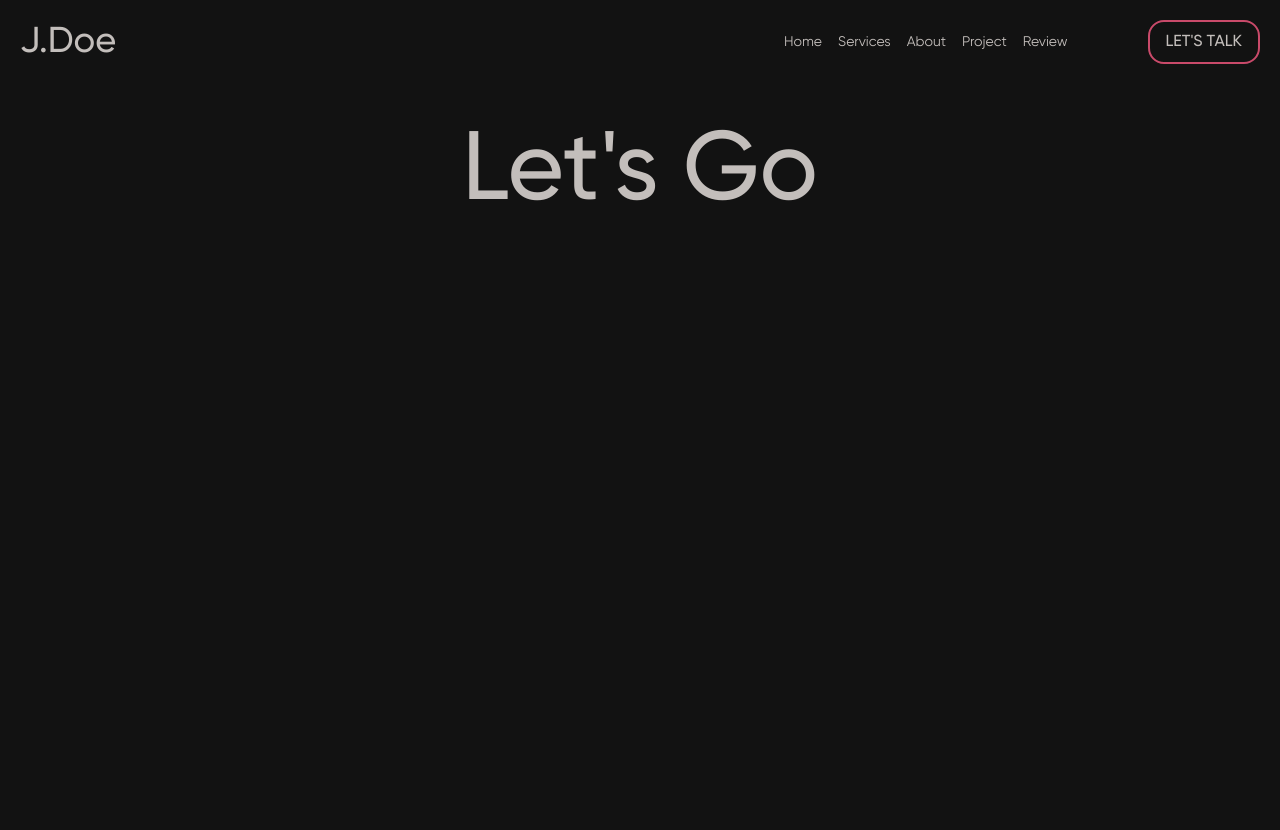
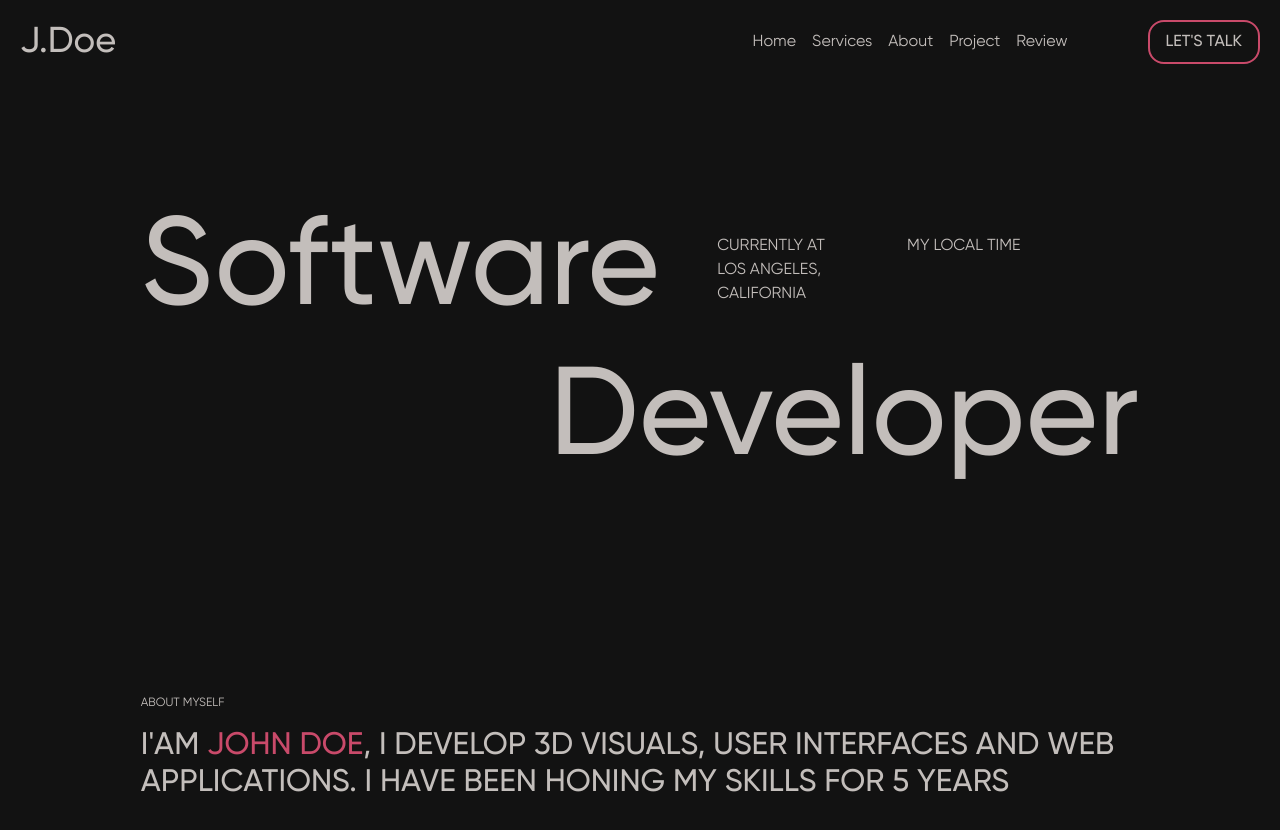
Before and after one commit to zoharkiks/theportfolyo, a Next.js app: page / in a window 1280 px wide. Shown: the top 830 px of the page. Before the commit the page ends 800 px from the top, so only its background shows below. Built offline with nearby package versions, Linux system fonts and the light colour scheme.

Commit message:
Add hero

```diff
--- a/src/app/globals.css
+++ b/src/app/globals.css
@@ -9,15 +9,15 @@
   --color-accent: hsl(345, 54%, 54%);
 
   /* Font Sizes */
-  --title-size: clamp(5em, 7.5vw, 7.5em);
+  --title-size: clamp(3.8em, 7.5vw, 7.5em);
   /* Copy Size */
-  --copy-size-l: 1em;
-  --copy-size-m: 0.875em;
-  --copy-size-s: 0.725em;
+  --copy-size-l: 1.2em;
+  --copy-size-m: 1em;
+  --copy-size-s: 0.8em;
 
   /* Padding */
   --section-padding: calc(var(--title-size) * 1.2);
-  --container-padding: calc(var(--gap) * 1.5);
+  --container-padding: calc(var(--gap) * 1);
 
   --gap: calc(var(--title-size) * 0.3);
 }
@@ -25,19 +25,19 @@
 /* ------------------------- Typography -------------------------------------------------- */
 h1 {
   font-weight: 500;
-  font-size: calc(var(--title-size) * 1.011);
+  font-size: calc(var(--title-size) * 1.3);
   line-height: 1.2;
 }
 
 h2 {
   font-weight: 400;
-  font-size: calc(var(--title-size) * 1.011 / 2);
+  font-size: calc(var(--title-size) * 1.3 / 2);
   line-height: 1.2;
 }
 
 h3 {
   font-weight: 400;
-  font-size: calc(var(--title-size) * 1.011 / 4);
+  font-size: calc(var(--title-size) * 1.3 / 4);
   line-height: 1.2;
 }
 
@@ -94,6 +94,7 @@ span {
   label {
     display: flex;
     flex-direction: column;
+    justify-content:center;
     width: 50px;
     cursor: pointer;
   }
@@ -135,7 +136,7 @@ span {
   input[type="checkbox"]:checked ~ span:nth-of-type(3) {
     transform-origin: bottom;
     width: 50%;
-    transform: translate(4px, -7px) rotatez(45deg);
+    transform: translate(3.5px, -7.5px) rotatez(45deg);
   }
 }
 
--- a/src/app/layout.js
+++ b/src/app/layout.js
@@ -10,7 +10,7 @@ export const metadata = {
 export default function RootLayout({ children }) {
   return (
     <html lang="en">
-      <body className="font-gilroy bg-background text-primary">
+      <body className="font-gilroy bg-background text-primary ">
         <SmoothScrolling>
           <Navbar />
           {children}
--- a/src/app/page.js
+++ b/src/app/page.js
@@ -1,12 +1,10 @@
+import Hero from "@/components/Hero";
+import Image from "next/image";
+
 export default function Home() {
   return (
-    <main className="">
-      {/* Hero Section */}
-      <section>
-        <div className="container text-center">
-          <h1>Let's Go</h1>
-        </div>
-      </section>
+    <main className="py-10">
+     <Hero/>
     </main>
   );
 }
--- /dev/null
+++ b/src/components/Hero.jsx
@@ -0,0 +1,51 @@
+import React from "react";
+
+const Hero = () => {
+  return (
+    <>
+      {/* Hero Section */}
+      <section>
+        <div className="container mt-10 ">
+          <div className="flex items-center justify-between gap-10 ">
+            <h1>Software</h1>
+            <div className="justify-between hidden md:flex ">
+              <span className="uppercase ">
+                Currently at Los Angeles, California
+              </span>
+              <span className="uppercase ">My Local Time</span>
+            </div>
+          </div>
+          <div className="flex md:justify-end">
+            <h1>Developer</h1>
+          </div>
+
+          {/* Mobile Info */}
+          <div className="flex mt-10 md:hidden">
+            <span className="uppercase mr-[10vw]">
+              Currently at Los Angeles, California
+            </span>
+            <span className="uppercase ">My Local Time</span>
+          </div>
+
+          <div className="flex flex-col justify-between gap-10 mt-10 md:flex-row-reverse md:items-center ">
+            {/* Cards */}
+            {/* <div className="relative flex basis-1/2 md:w-[42%] md:translate-x-[9%] md:translate-y-[30%] ">
+              <div className="top-[15%] absolute overflow-hidden rounded-3xl left-0 w-[75%] h-[30rem] bg-accent "></div>
+            </div> */}
+
+            <div className="flex flex-col gap-4 mt-[20vh]">
+              <span className="text-xs uppercase">About Myself</span>
+              <h3 className="font-medium uppercase ">
+                I'am <span className="text-accent">John Doe</span>, I develop 3D
+                visuals, user interfaces and web applications. I have been
+                honing my skills for 5 Years
+              </h3>
+            </div>
+          </div>
+        </div>
+      </section>
+    </>
+  );
+};
+
+export default Hero;
```
